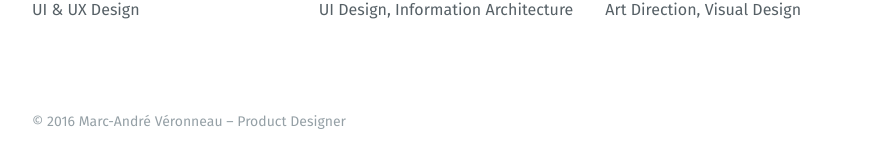
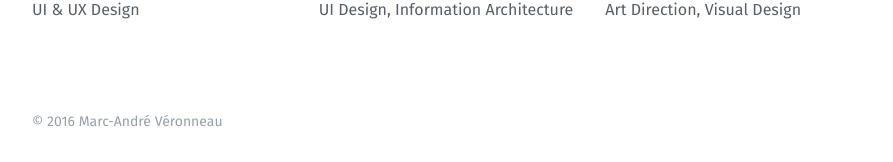
Before and after one commit to maveronneau/maveronneau.github.io, a Jekyll site: the page built from index.html, in a window 1280 px wide. Shown: the part 771-933 px from the top of the page, without its empty margins (193-1086 px from the left). Built offline with Jekyll 4.4.1, drawn with Linux system fonts in a browser that asks for light colours.

Commit message:
Updated site title.

```diff
--- a/_config.yml
+++ b/_config.yml
@@ -6,7 +6,7 @@
 # 'jekyll serve'. If you change this file, please restart the server process.
 
 # Site settings
-title: Marc-André Véronneau &ndash; Product Designer
+title: Marc-André Véronneau
 email: hello@maveronneau.com
 description: >
   A full-stack designer from Montreal driven by innovation, and passionate about crafting beautiful, memorable and meaningful experiences.
```
